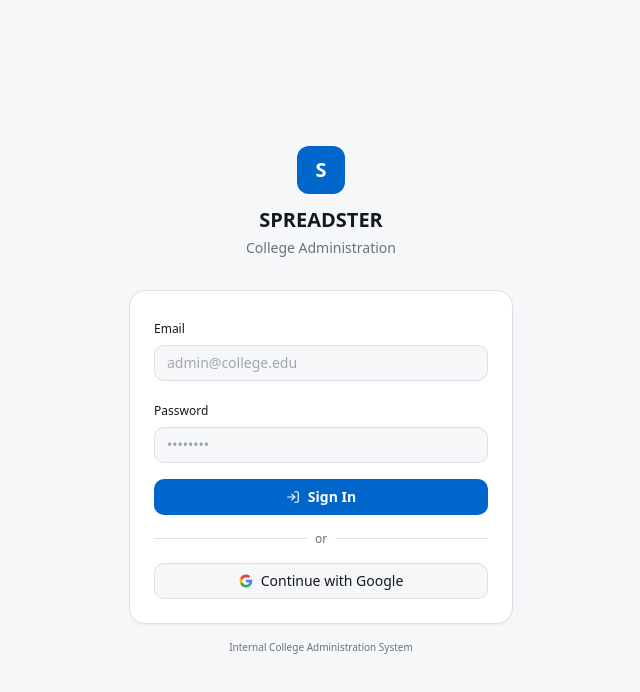
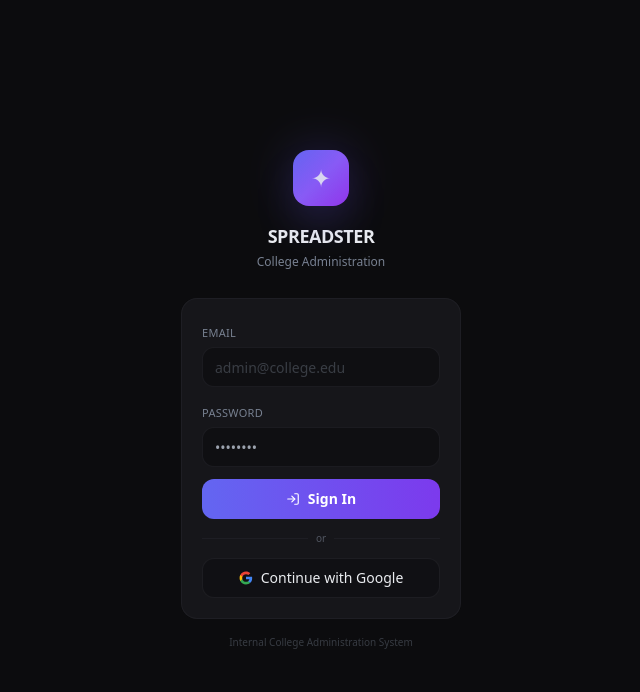
Before and after one commit to Muhammad-Zohib11/Spreadster, a React (Vite) app in the folder apps/web/: page / in a window 1280 px wide. Shown: the top 692 px of the page, without its empty margins (319-959 px from the left). Built offline with nearby package versions, Linux system fonts and the light colour scheme; no server answers.

Commit message:
redesign: modern dark UI - indigo/violet theme, glow effects, new layout

```diff
--- a/apps/web/index.html
+++ b/apps/web/index.html
@@ -1,5 +1,5 @@
 <!DOCTYPE html>
-<html lang="en">
+<html lang="en" class="dark">
   <head>
     <meta charset="UTF-8" />
     <meta name="viewport" content="width=device-width, initial-scale=1.0" />
--- a/apps/web/src/components/auth/LoginScreen.tsx
+++ b/apps/web/src/components/auth/LoginScreen.tsx
@@ -83,38 +83,54 @@ export function LoginScreen() {
   // Show spinner while waiting for GAS auto-login (avoids flash of login form)
   if (!gasAutoLoginDone) {
     return (
-      <div className="flex flex-col items-center justify-center min-h-screen bg-background gap-3">
-        <div className="w-10 h-10 rounded-xl bg-primary flex items-center justify-center">
-          <span className="text-lg font-black text-primary-foreground">S</span>
+      <div className="flex flex-col items-center justify-center min-h-screen bg-background gap-4">
+        <div className="relative">
+          <div className="w-12 h-12 rounded-2xl bg-gradient-to-br from-indigo-500 via-violet-500 to-purple-600 flex items-center justify-center shadow-xl shadow-indigo-500/30">
+            <span className="text-lg font-black text-white">✦</span>
+          </div>
+          <div className="absolute inset-0 rounded-2xl bg-gradient-to-br from-indigo-500 to-violet-600 blur-xl opacity-30" />
         </div>
-        <Loader2 size={20} className="animate-spin text-primary" />
-        <p className="text-xs text-muted-foreground">Connecting to Google Sheets…</p>
+        <div className="flex flex-col items-center gap-1">
+          <p className="text-sm font-semibold text-foreground">SPREADSTER</p>
+          <div className="flex items-center gap-2 text-xs text-muted-foreground">
+            <Loader2 size={11} className="animate-spin" />
+            Connecting to Google Sheets…
+          </div>
+        </div>
       </div>
     );
   }
 
   return (
     <div className="flex items-center justify-center min-h-screen bg-background p-4">
+      {/* Glow bg */}
+      <div className="absolute inset-0 overflow-hidden pointer-events-none">
+        <div className="absolute top-1/4 left-1/2 -translate-x-1/2 w-64 h-64 bg-indigo-500/8 rounded-full blur-3xl" />
+      </div>
+
       <motion.div
-        initial={{ opacity: 0, y: 24 }}
+        initial={{ opacity: 0, y: 20 }}
         animate={{ opacity: 1, y: 0 }}
-        transition={{ duration: 0.4 }}
-        className="w-full max-w-sm"
+        transition={{ duration: 0.35 }}
+        className="relative w-full max-w-[280px]"
       >
         {/* Logo */}
-        <div className="text-center mb-8">
-          <div className="w-12 h-12 rounded-xl bg-primary mx-auto flex items-center justify-center mb-3">
-            <span className="text-xl font-black text-primary-foreground">S</span>
+        <div className="text-center mb-7">
+          <div className="relative inline-flex mb-4">
+            <div className="w-14 h-14 rounded-2xl bg-gradient-to-br from-indigo-500 via-violet-500 to-purple-600 flex items-center justify-center shadow-2xl shadow-indigo-500/30">
+              <span className="text-2xl">✦</span>
+            </div>
+            <div className="absolute inset-0 rounded-2xl bg-gradient-to-br from-indigo-500 to-violet-600 blur-xl opacity-25" />
           </div>
-          <h1 className="text-xl font-bold text-foreground">SPREADSTER</h1>
-          <p className="text-sm text-muted-foreground mt-1">{COLLEGE_NAME}</p>
+          <h1 className="text-lg font-bold text-foreground tracking-tight">SPREADSTER</h1>
+          <p className="text-xs text-muted-foreground mt-1">{COLLEGE_NAME}</p>
         </div>
 
-        {/* Form */}
-        <div className="bg-card rounded-2xl border border-border p-6 shadow-sm">
-          <form onSubmit={handleLogin} className="space-y-4">
-            <div className="space-y-1.5">
-              <label className="text-xs font-medium text-foreground">Email</label>
+        {/* Form card */}
+        <div className="bg-secondary/60 backdrop-blur-sm rounded-2xl border border-border/60 p-5">
+          <form onSubmit={handleLogin} className="space-y-3">
+            <div className="space-y-1">
+              <label className="text-[11px] font-medium text-muted-foreground uppercase tracking-wide">Email</label>
               <input
                 type="email"
                 value={email}
@@ -122,16 +138,16 @@ export function LoginScreen() {
                 required
                 autoComplete="email"
                 className={cn(
-                  'w-full h-9 rounded-lg border bg-background px-3 text-sm outline-none',
-                  'focus:ring-2 focus:ring-ring focus:border-primary transition-all',
-                  'placeholder:text-muted-foreground/60',
+                  'w-full h-10 rounded-xl border border-border/60 bg-background/60 px-3 text-sm outline-none',
+                  'focus:border-primary/60 focus:ring-2 focus:ring-primary/10 transition-all',
+                  'placeholder:text-muted-foreground/40',
                 )}
                 placeholder="admin@college.edu"
               />
             </div>
 
-            <div className="space-y-1.5">
-              <label className="text-xs font-medium text-foreground">Password</label>
+            <div className="space-y-1">
+              <label className="text-[11px] font-medium text-muted-foreground uppercase tracking-wide">Password</label>
               <input
                 type="password"
                 value={password}
@@ -139,19 +155,15 @@ export function LoginScreen() {
                 required
                 autoComplete="current-password"
                 className={cn(
-                  'w-full h-9 rounded-lg border bg-background px-3 text-sm outline-none',
-                  'focus:ring-2 focus:ring-ring focus:border-primary transition-all',
+                  'w-full h-10 rounded-xl border border-border/60 bg-background/60 px-3 text-sm outline-none',
+                  'focus:border-primary/60 focus:ring-2 focus:ring-primary/10 transition-all',
                 )}
                 placeholder="••••••••"
               />
             </div>
 
             {error && (
-              <motion.p
-                initial={{ opacity: 0 }}
-                animate={{ opacity: 1 }}
-                className="text-xs text-destructive"
-              >
+              <motion.p initial={{ opacity: 0 }} animate={{ opacity: 1 }} className="text-xs text-destructive">
                 {error}
               </motion.p>
             )}
@@ -160,9 +172,10 @@ export function LoginScreen() {
               type="submit"
               disabled={isLoading}
               className={cn(
-                'w-full h-9 rounded-lg bg-primary text-primary-foreground text-sm font-semibold',
-                'hover:bg-primary/90 transition-all flex items-center justify-center gap-2',
-                'disabled:opacity-60',
+                'w-full h-10 rounded-xl text-sm font-semibold transition-all flex items-center justify-center gap-2',
+                'bg-gradient-to-r from-indigo-500 to-violet-600 text-white',
+                'hover:shadow-lg hover:shadow-indigo-500/25',
+                'disabled:opacity-50',
               )}
             >
               {isLoading ? <Loader2 size={14} className="animate-spin" /> : <LogIn size={14} />}
@@ -170,20 +183,17 @@ export function LoginScreen() {
             </button>
           </form>
 
-          <div className="relative my-4">
-            <div className="absolute inset-0 flex items-center">
-              <div className="w-full border-t border-border" />
-            </div>
-            <div className="relative flex justify-center">
-              <span className="bg-card px-2 text-xs text-muted-foreground">or</span>
-            </div>
+          <div className="flex items-center gap-2 my-3">
+            <div className="flex-1 h-px bg-border/60" />
+            <span className="text-[10px] text-muted-foreground/60">or</span>
+            <div className="flex-1 h-px bg-border/60" />
           </div>
 
           <button
             onClick={handleGoogleLogin}
             className={cn(
-              'w-full h-9 rounded-lg border border-border bg-background text-sm font-medium',
-              'hover:bg-accent hover:text-accent-foreground transition-all flex items-center justify-center gap-2',
+              'w-full h-10 rounded-xl border border-border/60 bg-background/40 text-sm font-medium',
+              'hover:border-border hover:bg-secondary/80 transition-all flex items-center justify-center gap-2',
             )}
           >
             <svg width="14" height="14" viewBox="0 0 24 24">
@@ -196,7 +206,7 @@ export function LoginScreen() {
           </button>
         </div>
 
-        <p className="text-center text-[10px] text-muted-foreground mt-4">
+        <p className="text-center text-[10px] text-muted-foreground/40 mt-4">
           Internal College Administration System
         </p>
       </motion.div>
--- a/apps/web/src/components/chat/ChatPanel.tsx
+++ b/apps/web/src/components/chat/ChatPanel.tsx
@@ -78,11 +78,14 @@ export function ChatPanel() {
       </div>
 
       {/* Input area */}
-      <div className="border-t border-border bg-background/80 backdrop-blur-sm px-3 py-3">
+      <div className="border-t border-border/40 bg-background px-3 py-3">
         <PromptInput
           onSend={addUserMessage}
           disabled={isLoading || isExecuting}
         />
+        <p className="text-center text-[10px] text-muted-foreground/30 mt-2">
+          ↵ Enter to send · Shift+Enter for new line
+        </p>
       </div>
     </div>
   );
--- a/apps/web/src/index.css
+++ b/apps/web/src/index.css
@@ -4,48 +4,48 @@
 
 @layer base {
   :root {
-    --background: 220 15% 97%;
-    --foreground: 220 20% 10%;
+    --background: 240 8% 97%;
+    --foreground: 240 10% 10%;
     --card: 0 0% 100%;
-    --card-foreground: 220 20% 10%;
+    --card-foreground: 240 10% 10%;
     --popover: 0 0% 100%;
-    --popover-foreground: 220 20% 10%;
-    --primary: 210 100% 40%;
+    --popover-foreground: 240 10% 10%;
+    --primary: 245 85% 62%;
     --primary-foreground: 0 0% 100%;
-    --secondary: 220 15% 92%;
-    --secondary-foreground: 220 20% 20%;
-    --muted: 220 15% 92%;
-    --muted-foreground: 220 10% 46%;
-    --accent: 210 80% 90%;
-    --accent-foreground: 210 100% 30%;
+    --secondary: 240 8% 92%;
+    --secondary-foreground: 240 10% 20%;
+    --muted: 240 8% 92%;
+    --muted-foreground: 240 6% 46%;
+    --accent: 245 60% 90%;
+    --accent-foreground: 245 85% 42%;
     --destructive: 0 84% 56%;
     --destructive-foreground: 0 0% 100%;
-    --border: 220 15% 88%;
-    --input: 220 15% 88%;
-    --ring: 210 100% 40%;
+    --border: 240 8% 88%;
+    --input: 240 8% 88%;
+    --ring: 245 85% 62%;
     --radius: 0.625rem;
   }
 
   .dark {
-    --background: 220 20% 8%;
-    --foreground: 220 10% 92%;
-    --card: 220 20% 11%;
-    --card-foreground: 220 10% 92%;
-    --popover: 220 20% 11%;
-    --popover-foreground: 220 10% 92%;
-    --primary: 210 100% 55%;
+    --background: 240 8% 5%;        /* #0c0d12 — near-black */
+    --foreground: 220 15% 93%;      /* #e7eaf3 */
+    --card: 240 8% 8%;              /* #121318 */
+    --card-foreground: 220 15% 93%;
+    --popover: 240 8% 8%;
+    --popover-foreground: 220 15% 93%;
+    --primary: 245 85% 68%;         /* #7c7af8 indigo */
     --primary-foreground: 0 0% 100%;
-    --secondary: 220 20% 18%;
-    --secondary-foreground: 220 10% 80%;
-    --muted: 220 20% 18%;
-    --muted-foreground: 220 10% 55%;
-    --accent: 210 50% 20%;
-    --accent-foreground: 210 100% 70%;
+    --secondary: 240 8% 13%;        /* #1a1c23 */
+    --secondary-foreground: 220 15% 80%;
+    --muted: 240 8% 13%;
+    --muted-foreground: 220 10% 52%;
+    --accent: 245 50% 18%;          /* deep indigo tint */
+    --accent-foreground: 245 85% 80%;
     --destructive: 0 72% 51%;
     --destructive-foreground: 0 0% 100%;
-    --border: 220 20% 20%;
-    --input: 220 20% 20%;
-    --ring: 210 100% 55%;
+    --border: 240 8% 16%;           /* #1f2029 */
+    --input: 240 8% 13%;
+    --ring: 245 85% 68%;
   }
 }
 
@@ -60,20 +60,10 @@
     -moz-osx-font-smoothing: grayscale;
   }
 
-  /* Sidebar-specific scrollbar */
-  ::-webkit-scrollbar {
-    width: 4px;
-    height: 4px;
-  }
-  ::-webkit-scrollbar-track {
-    background: transparent;
-  }
-  ::-webkit-scrollbar-thumb {
-    @apply bg-border rounded-full;
-  }
-  ::-webkit-scrollbar-thumb:hover {
-    @apply bg-muted-foreground;
-  }
+  ::-webkit-scrollbar { width: 4px; height: 4px; }
+  ::-webkit-scrollbar-track { background: transparent; }
+  ::-webkit-scrollbar-thumb { @apply bg-border rounded-full; }
+  ::-webkit-scrollbar-thumb:hover { @apply bg-muted-foreground/50; }
 }
 
 /* Typing indicator dots */
```
Also changed, not shown: apps/web/src/components/chat/MessageBubble.tsx (+42 -42 lines), apps/web/src/components/chat/PromptInput.tsx (+23 -24 lines), apps/web/src/components/chat/SuggestedPrompts.tsx (+38 -28 lines), apps/web/src/components/layout/AppLayout.tsx (+106 -43 lines).
